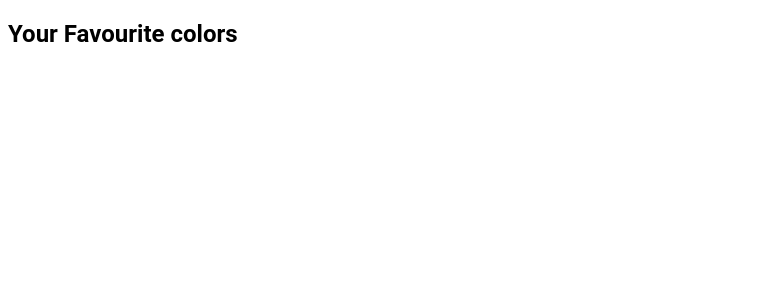
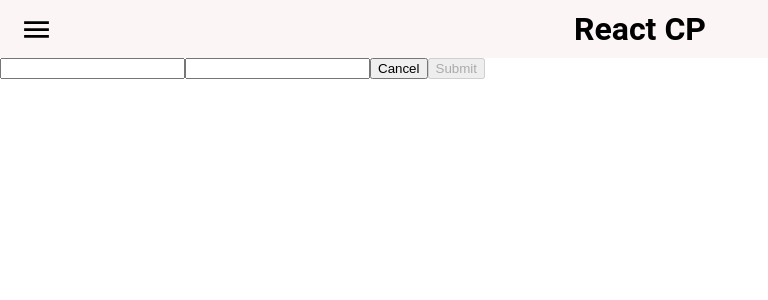
Before and after one commit to MaxKichiy/React-CP, a React (Create React App) app: page /new in a window 1280 px wide. Shown: the top 300 px of the page, without its empty margins (0-768 px from the left). Built offline with nearby package versions, Linux system fonts and the light colour scheme.

Commit message:
add basic functionality, form validation,  with some styles

```diff
--- a/package.json
+++ b/package.json
@@ -10,6 +10,7 @@
     "react": "^17.0.1",
     "react-dom": "^17.0.1",
     "react-router": "^5.2.0",
+    "react-router-dom": "^5.2.0",
     "react-scripts": "4.0.2",
     "web-vitals": "^1.0.1"
   },
--- a/src/App.js
+++ b/src/App.js
@@ -1,8 +1,66 @@
+import Header from './components/Layout/Header';
+import Main from './components/Layout/Main/Index.js';
+import { BrowserRouter as Router, Route, Switch } from 'react-router-dom';
+import New from './components/Layout/New';
+import { useEffect, useState } from 'react';
+
 function App() {
+  let localColors;
+  if (localStorage.getItem('myColors')) {
+    localColors = JSON.parse(localStorage.getItem('myColors'));
+  } else {
+    localColors = '';
+  }
+
+  const [mobMenu, setMobMenu] = useState(false);
+  const [tuColors, setTuColors] = useState(localColors);
+
+  const newColorHandler = (data) => {
+    let newColor = { id: Math.random() * 100, from: data.from, to: data.to };
+    let newList = [...tuColors, newColor];
+    setTuColors(newList);
+  };
+  const deleteColorHandler = (id) => {
+    let newList = tuColors.filter((el) => el.id !== id);
+    setTuColors(newList);
+  };
+  const editHandler = (data) => {
+    let newList = tuColors.map((element) => {
+      if (element.id == data.id) {
+        element.from = data.from;
+        element.to = data.to;
+      }
+      return element;
+    });
+    setTuColors(newList);
+  };
+
+  const setLocalData = () => {
+    localStorage.setItem('myColors', JSON.stringify(tuColors));
+  };
+
+  useEffect(() => {
+    // setTuColors(localColors);
+    // console.log(JSON.parse(tuColors));
+    setLocalData();
+  }, [tuColors]);
+
   return (
-    <div className='App'>
-      <h2>Your Favourite colors</h2>
-    </div>
+    <Router>
+      <div className='App'>
+        <Header isMenuVisible={mobMenu} setIsMenuVisible={setMobMenu} />
+
+        <Route path='/' exact>
+          <Main colorList={tuColors} deleteHandler={deleteColorHandler} />
+        </Route>
+        <Route path='/new'>
+          <New addNew={newColorHandler} />
+        </Route>
+        <Route path='/edit/:id'>
+          <New colorList={tuColors} edit={editHandler} />
+        </Route>
+      </div>
+    </Router>
   );
 }
 
--- /dev/null
+++ b/src/components/Layout/Header.js
@@ -0,0 +1,44 @@
+import { NavLink, Link } from 'react-router-dom';
+import menuIcon from '../../icons/menu.svg';
+
+function Header({ isMenuVisible, setIsMenuVisible }) {
+  const menuHandler = () => {
+    setIsMenuVisible(!isMenuVisible);
+  };
+  return (
+    <header className='main__header header'>
+      <div className='header__wrapper'>
+        <i className='mob__menu header__menu-button' onClick={menuHandler}>
+          <img src={menuIcon} alt='menu icon' />
+        </i>
+        <div className='header__logo'>
+          <h1>
+            <Link to='/'>React CP</Link>
+          </h1>
+        </div>
+        <nav className='header__nav nav'>
+          <ul
+            className='nav__list'
+            style={isMenuVisible ? { display: 'block' } : { display: 'none' }}>
+            <li className='nav__item'>
+              <NavLink to='/' onClick={menuHandler}>
+                Главная
+              </NavLink>
+            </li>
+            <li className='nav__item'>
+              <NavLink to='/new' onClick={menuHandler}>
+                Добавить новый
+              </NavLink>
+            </li>
+          </ul>
+          <div
+            className='nav__backdrop'
+            style={isMenuVisible ? { display: 'block' } : { display: 'none' }}
+            onClick={menuHandler}></div>
+        </nav>
+      </div>
+    </header>
+  );
+}
+
+export default Header;
--- /dev/null
+++ b/src/components/Layout/Main/Index.js
@@ -0,0 +1,24 @@
+import Item from './Item';
+
+function Main({ colorList, deleteHandler }) {
+  let myColors =
+    colorList &&
+    colorList.map((el) => (
+      <Item
+        deleteHandler={() => deleteHandler(el.id)}
+        key={el.id}
+        from={el.from}
+        to={el.to}
+        id={el.id}
+      />
+    ));
+  return (
+    <section className='main'>
+      <div className='main__wrapper'>
+        <ul className='main__list'>{myColors}</ul>
+      </div>
+    </section>
+  );
+}
+
+export default Main;
--- /dev/null
+++ b/src/components/Layout/Main/Item.js
@@ -0,0 +1,22 @@
+import { Link } from 'react-router-dom';
+
+function Item({ from, to, deleteHandler, id }) {
+  return (
+    <li className='main__item'>
+      <div
+        style={{ background: `linear-gradient(to right, ${from},${to})` }}
+        className='main__item-color'></div>
+      <div className='main__item-name'>
+        {from} {to}
+      </div>
+      <span onClick={deleteHandler} className='main__item-del'>
+        &times;
+      </span>
+      <Link to={`/edit/${id}`} className='main__item-del'>
+        &hearts;
+      </Link>
+    </li>
+  );
+}
+
+export default Item;
--- /dev/null
+++ b/src/components/Layout/New.js
@@ -0,0 +1,81 @@
+import { useEffect, useState } from 'react';
+import { useHistory, useParams } from 'react-router';
+
+function New({ addNew, colorList, edit }) {
+  const params = useParams();
+
+  const [isEdit, setIsEdit] = useState(params.id ? true : false);
+
+  let editableItem = '';
+  if (isEdit) {
+    editableItem = colorList.filter((el) => el.id == params.id);
+  }
+  const [from, setFrom] = useState(editableItem ? editableItem[0].from : editableItem);
+  const [to, setTo] = useState(editableItem ? editableItem[0].to : editableItem);
+  const [matchFrom, setMatchFrom] = useState(isEdit ? true : false);
+  const [matchTo, setMatchTo] = useState(isEdit ? true : false);
+
+  const history = useHistory();
+
+  const formHandler = (e) => {
+    e.preventDefault();
+    let newColor = { from, to };
+    setFrom('');
+    setTo('');
+    addNew(newColor);
+    history.replace('/');
+  };
+  const editHandler = (e) => {
+    e.preventDefault();
+    edit({ id: params.id, from, to });
+    e.preventDefault();
+    history.replace('/');
+  };
+
+  const inputHandler = (e) => {
+    const regex = /^#([a-fA-F0-9]{6}|[a-fA-F0-9]{3})$/g;
+
+    if (e.target.name === 'from') {
+      console.log(e.target.value);
+      setFrom(e.target.value);
+      if (e.target.value.match(regex)) {
+        setMatchFrom(true);
+      } else {
+        setMatchTo(false);
+      }
+    } else {
+      console.log(e.target.value);
+      setTo(e.target.value);
+      if (e.target.value.match(regex)) {
+        setMatchTo(true);
+      } else {
+        setMatchTo(false);
+      }
+    }
+  };
+
+  let disabled = matchFrom && matchTo;
+
+  let form = (
+    <form onSubmit={formHandler}>
+      <input onChange={inputHandler} type='text' required name='from' value={from} />
+      <input onChange={inputHandler} type='text' required name='to' value={to} />
+      <button>Cancel</button>
+      <button disabled={!disabled}>Submit</button>
+    </form>
+  );
+  if (isEdit) {
+    form = (
+      <form onSubmit={editHandler}>
+        <input onChange={inputHandler} type='text' required name='from' value={from} />
+        <input onChange={inputHandler} type='text' required name='to' value={to} />
+        <button>Cancel</button>
+        <button disabled={!disabled}>Submit</button>
+      </form>
+    );
+  }
+
+  return <section className='new'>{form}</section>;
+}
+
+export default New;
--- /dev/null
+++ b/src/scss/components/header.scss
@@ -0,0 +1,42 @@
+.header {
+  background-color: rgba(244, 219, 219, 0.28);
+  padding: 10px 20px;
+  &__wrapper {
+    display: flex;
+    position: relative;
+    justify-content: center;
+    align-items: center;
+  }
+  &__nav-list {
+    // position: fixed;
+    // left: 0;
+    // top: 0;
+    // width: 60%;
+    // background-color: #ccc;
+    // height: 100vh;
+    // padding-top: 200px;
+    // display: none;
+  }
+  &__menu-button {
+    position: absolute;
+    height: 33px;
+    left: 0;
+  }
+}
+.nav {
+  &__list {
+    position: fixed;
+    left: 0;
+    top: 0;
+    width: 60%;
+    background-color: #ccc;
+    height: 100vh;
+    padding-top: 200px;
+  }
+  &__backdrop {
+    position: fixed;
+    width: 100%;
+    height: 100vh;
+    background-color: transparent;
+  }
+}
--- /dev/null
+++ b/src/scss/components/main.scss
@@ -0,0 +1,29 @@
+.main {
+  width: 100%;
+  &__wrapper {
+    padding: 10px 20px;
+  }
+  &__item {
+    height: 80px;
+    display: flex;
+    align-items: center;
+    overflow: hidden;
+    border-top-left-radius: 20px;
+    border-bottom-left-radius: 20px;
+    box-shadow: 1px 1px 20px #ccc;
+    margin-bottom: 30px;
+  }
+  &__item-color {
+    width: 100px;
+    height: 100%;
+  }
+  &__item-name {
+    font-size: 2rem;
+    text-align: center;
+    flex-grow: 1;
+  }
+  &__item-del {
+    font-size: 2rem;
+    margin-right: 1rem;
+  }
+}
--- a/src/scss/index.scss
+++ b/src/scss/index.scss
@@ -1,4 +1,23 @@
+@import './components/header.scss';
+@import './components/main.scss';
+@import './components/nav.scss';
+ul,
+h1,
+h2,
+h3 {
+  list-style: none;
+  padding: 0;
+  margin: 0;
+}
+a {
+  text-decoration: none;
+  color: #000;
+}
+
 body {
+  padding: 0;
+  margin: 0;
   font-family: 'Roboto', sans-serif;
   font-size: 16px;
+  color: #000;
 }
```
Also changed, not shown: src/icons/menu.svg (added), src/scss/components/nav.scss (added), 1 other file (tests, documents, lock files or other folders).
